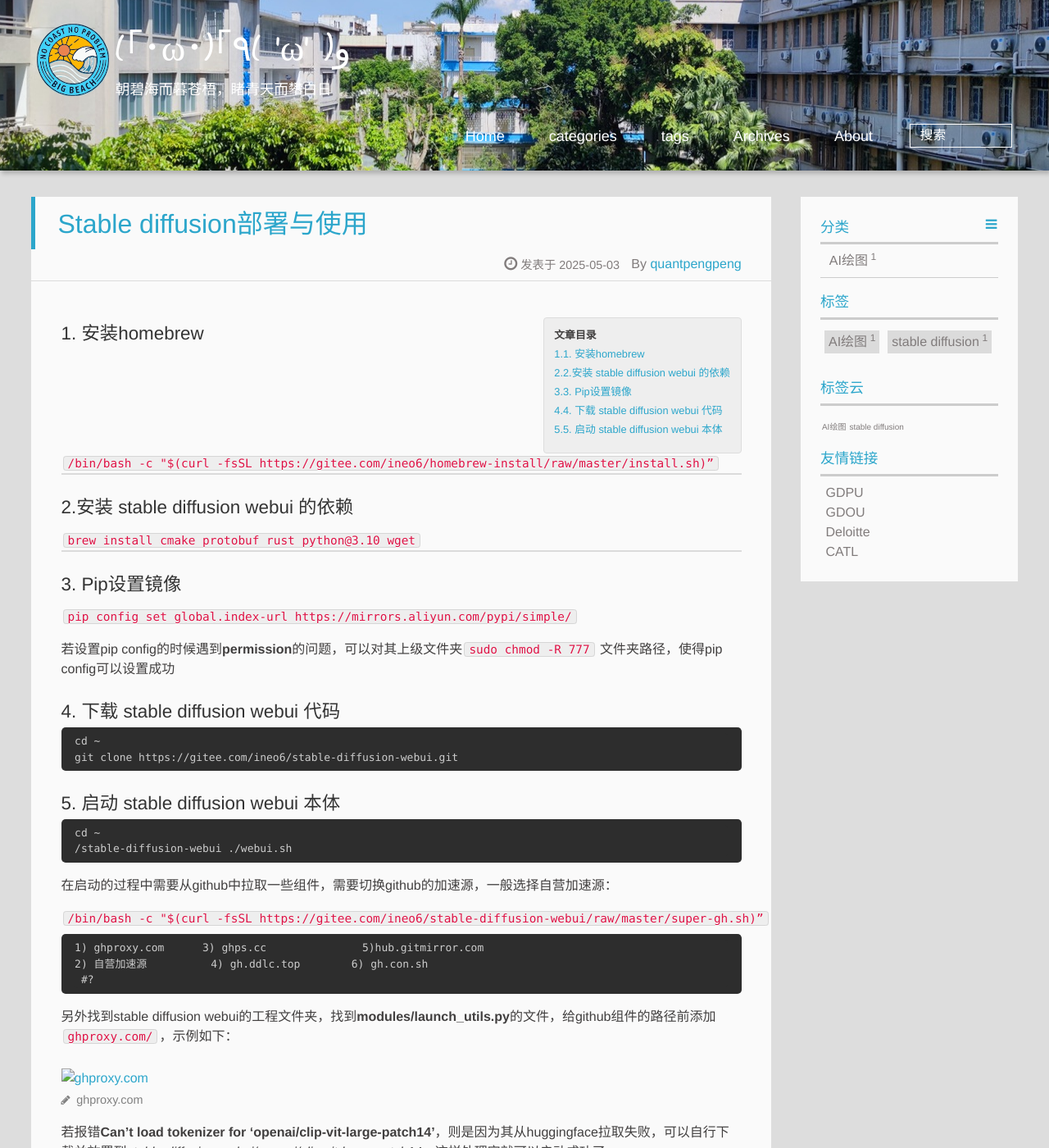
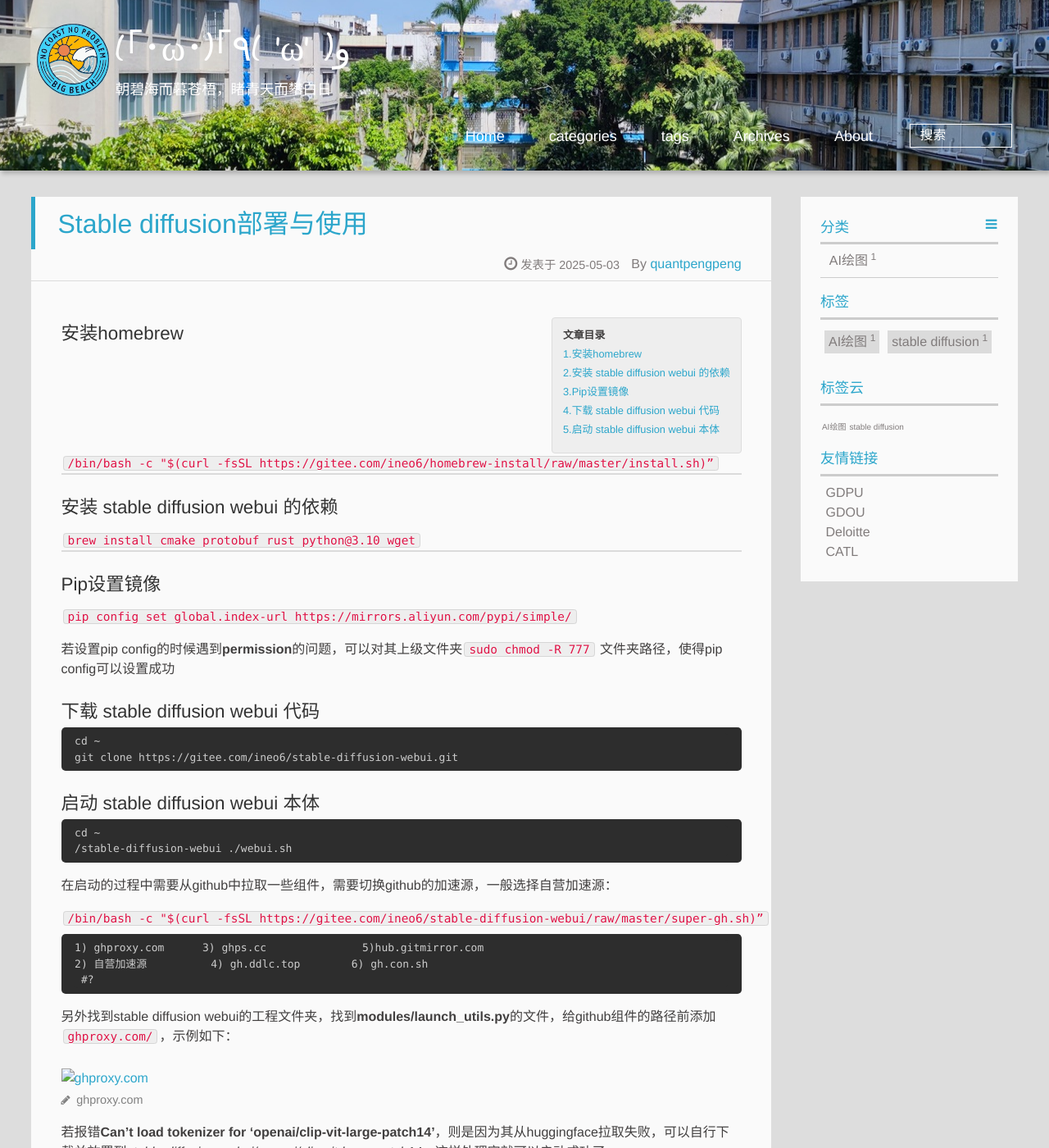
Before and after one commit to QuantPengPeng/quantpengpeng.github.io, a Jekyll site: the page built from _posts/2025-05-03-Stable diffusion部署与使用.md, in a window 1280 px wide and 1400 px high. Shown: the whole window at 82% size. Built offline with Jekyll 4.4.1, drawn with Linux system fonts in a browser that asks for light colours.

Commit message:
写博客

````diff
--- a/_posts/2025-05-03-Stable diffusion部署与使用.md
+++ b/_posts/2025-05-03-Stable diffusion部署与使用.md
@@ -8,33 +8,33 @@
 description:
 ---
 
-### 1. 安装homebrew
+### 安装homebrew
 
 `/bin/bash -c "$(curl -fsSL https://gitee.com/ineo6/homebrew-install/raw/master/install.sh)”`
 
 ---
 
-### 2.安装 stable diffusion webui 的依赖
+### 安装 stable diffusion webui 的依赖
 
 `brew install cmake protobuf rust python@3.10 wget`
 
 ---
 
 
-### 3. Pip设置镜像
+### Pip设置镜像
 
 `pip config set global.index-url https://mirrors.aliyun.com/pypi/simple/`
 
 若设置pip config的时候遇到**permission**的问题，可以对其上级文件夹`sudo chmod -R 777` 文件夹路径，使得pip config可以设置成功
 
-### 4. 下载 stable diffusion webui 代码
+### 下载 stable diffusion webui 代码
 
 ```
 cd ~
 git clone https://gitee.com/ineo6/stable-diffusion-webui.git
 ```
 
-### 5. 启动 stable diffusion webui 本体
+### 启动 stable diffusion webui 本体
 ```
 cd ~
 /stable-diffusion-webui ./webui.sh
````
